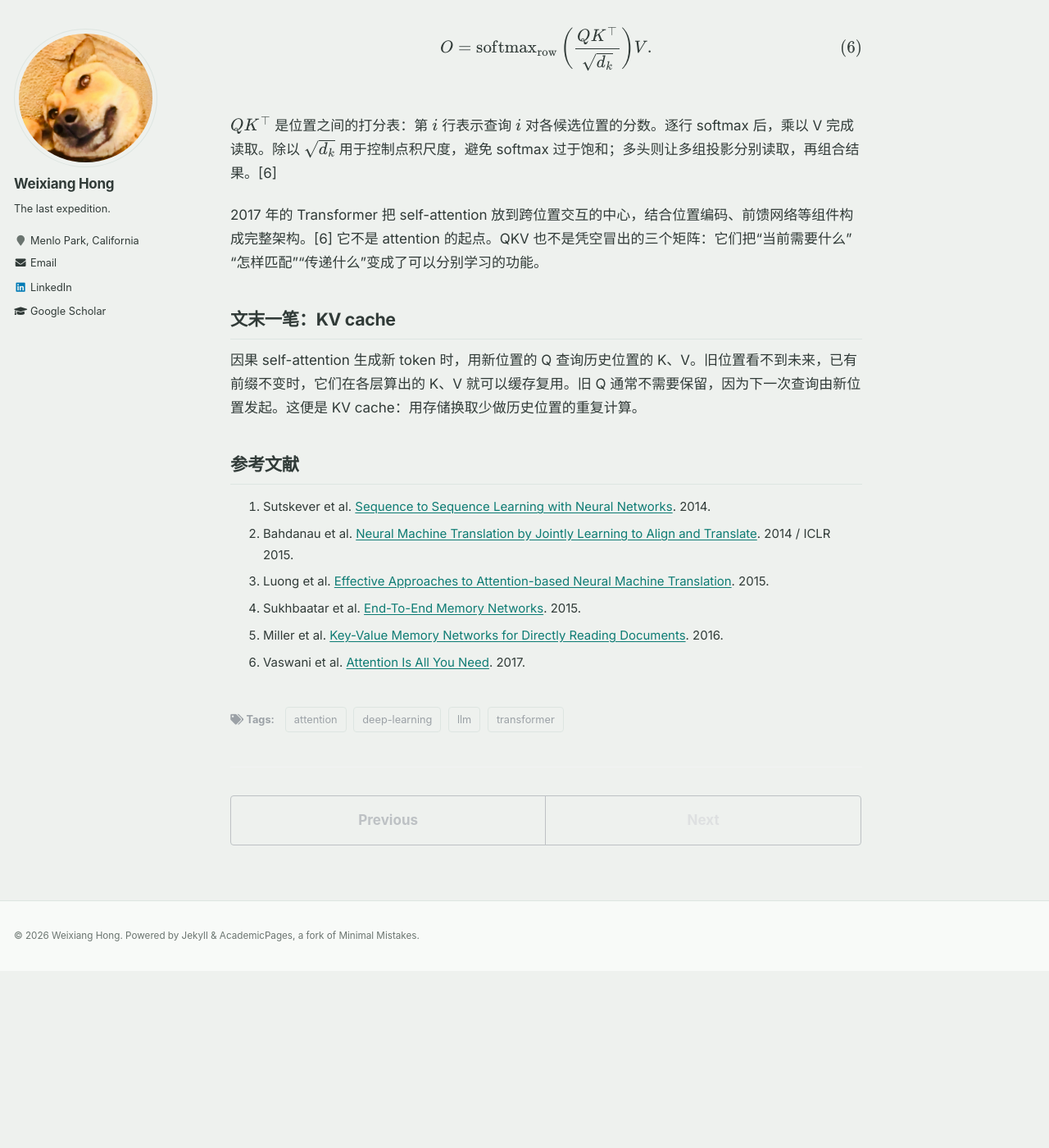
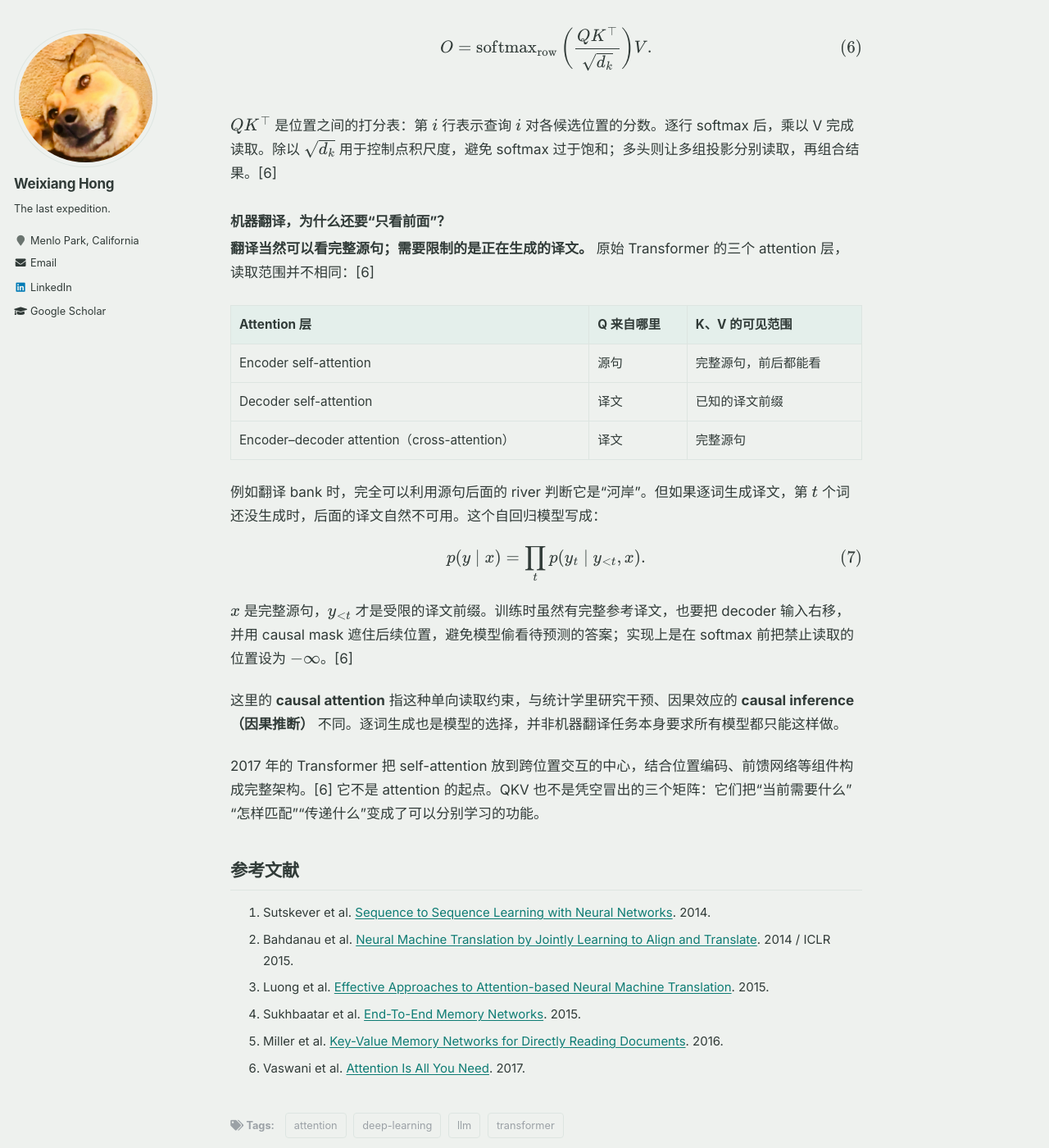
Before and after one commit to weixianghong/weixianghong.github.io, a Jekyll site: the page built from _posts/2026-10-28-where-qkv-comes-from.md, in a window 1280 px wide and 1400 px high, scrolled down 5232 px. Shown: the whole window at 82% size. Built offline with Jekyll 4.4.1, drawn with Linux system fonts in a browser that asks for light colours; formulas are drawn with MathJax 3; before the commit the page ends 6416 px from its top, so only the background shows below that; some of the changed text lies outside the part shown.

Commit message:
Clarify source versus target attention and remove KV cache appendix

```diff
--- a/_posts/2026-10-28-where-qkv-comes-from.md
+++ b/_posts/2026-10-28-where-qkv-comes-from.md
@@ -138,7 +138,7 @@ $$
 
 早期翻译 attention 的查询来自译文 decoder，被读取的信息来自源句 encoder。再往前一步：同一句话的每个位置，也可以查询其他位置。
 
-例如“小猫吃完鱼后，它睡着了”，“它”可以通过读取前文，形成更有用的表示。令上一层各位置的表示组成矩阵 $X$，同一份输入分别产生 Q、K、V：
+例如“小猫吃完鱼后，它睡着了”，各个位置可以通过读取其他位置，形成更有用的表示。Self-attention 本身并没有规定只能看前文。令上一层各位置的表示组成矩阵 $X$，同一份输入分别产生 Q、K、V：
 
 <figure class="qkv-figure">
 {% include blog/qkv-self.svg %}
@@ -156,11 +156,31 @@ $$
 
 $QK^\top$ 是位置之间的打分表：第 $i$ 行表示查询 $i$ 对各候选位置的分数。逐行 softmax 后，乘以 V 完成读取。除以 $\sqrt{d_k}$ 用于控制点积尺度，避免 softmax 过于饱和；多头则让多组投影分别读取，再组合结果。[6]
 
+### 机器翻译，为什么还要“只看前面”？
+
+**翻译当然可以看完整源句；需要限制的是正在生成的译文。** 原始 Transformer 的三个 attention 层，读取范围并不相同：[6]
+
+<div class="qkv-article-table" role="region" aria-label="机器翻译中三种 attention 的读取范围" tabindex="0" markdown="1">
+
+| Attention 层 | Q 来自哪里 | K、V 的可见范围 |
+|---|---|---|
+| Encoder self-attention | 源句 | 完整源句，前后都能看 |
+| Decoder self-attention | 译文 | 已知的译文前缀 |
+| Encoder–decoder attention（cross-attention） | 译文 | 完整源句 |
+
+</div>
+
+例如翻译 bank 时，完全可以利用源句后面的 river 判断它是“河岸”。但如果逐词生成译文，第 $t$ 个词还没生成时，后面的译文自然不可用。这个自回归模型写成：
+
+$$
+p(y\mid x)=\prod_t p(y_t\mid y_{<t},x).
+$$
+
+$x$ 是完整源句，$y_{<t}$ 才是受限的译文前缀。训练时虽然有完整参考译文，也要把 decoder 输入右移，并用 causal mask 遮住后续位置，避免模型偷看待预测的答案；实现上是在 softmax 前把禁止读取的位置设为 $-\infty$。[6]
+
+这里的 **causal attention** 指这种单向读取约束，与统计学里研究干预、因果效应的 **causal inference（因果推断）** 不同。逐词生成也是模型的选择，并非机器翻译任务本身要求所有模型都只能这样做。
+
 2017 年的 Transformer 把 self-attention 放到跨位置交互的中心，结合位置编码、前馈网络等组件构成完整架构。[6] 它不是 attention 的起点。QKV 也不是凭空冒出的三个矩阵：它们把“当前需要什么”“怎样匹配”“传递什么”变成了可以分别学习的功能。
-
-## 文末一笔：KV cache
-
-因果 self-attention 生成新 token 时，用新位置的 Q 查询历史位置的 K、V。旧位置看不到未来，已有前缀不变时，它们在各层算出的 K、V 就可以缓存复用。旧 Q 通常不需要保留，因为下一次查询由新位置发起。这便是 KV cache：用存储换取少做历史位置的重复计算。
 
 ## 参考文献
 
```
Also changed, not shown: other parts of _posts/2026-10-28-where-qkv-comes-from.md (+1 -1 lines).
